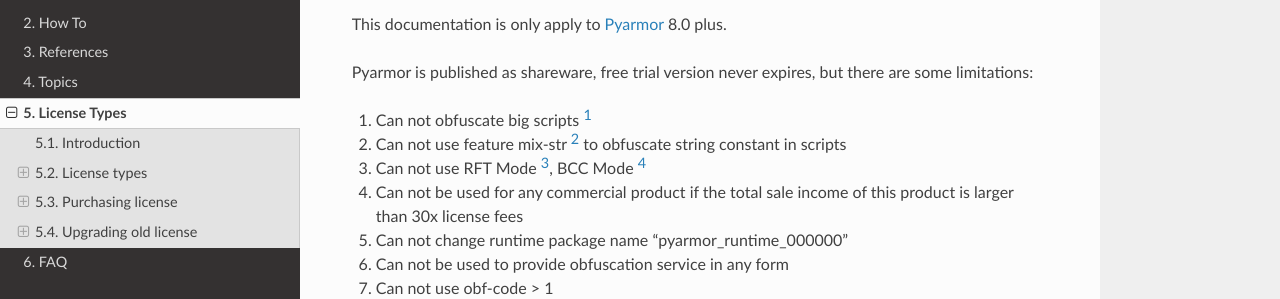
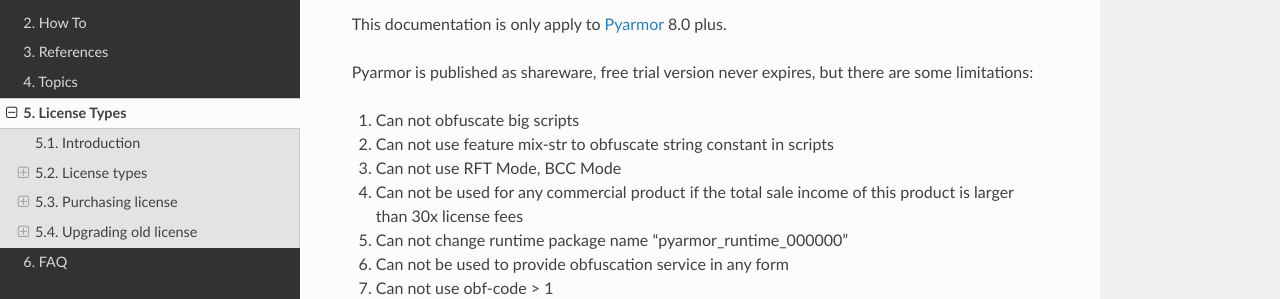
Before and after one commit to dashingsoft/pyarmor, a Sphinx documentation site: the page built from docs/licenses.rst, in a window 1280 px wide and 900 px high, scrolled down 303 px. Shown: the part 152-451 px from the top of the window. Built offline with Sphinx 7.4.7 and the Read the Docs theme 2.0.0, drawn with Linux system fonts in a browser that asks for light colours.

Commit message:
Refine note number

```diff
--- a/docs/licenses.rst
+++ b/docs/licenses.rst
@@ -16,9 +16,9 @@
 
 Pyarmor is published as shareware, free trial version never expires, but there are some limitations:
 
-(1) Can not obfuscate big scripts [1]_
-(2) Can not use feature mix-str [2]_ to obfuscate string constant in scripts
-(3) Can not use RFT Mode [3]_, BCC Mode [4]_
+(1) Can not obfuscate big scripts
+(2) Can not use feature mix-str to obfuscate string constant in scripts
+(3) Can not use RFT Mode, BCC Mode
 (4) Can not be used for any commercial product if the total sale income of this product is larger than 30x license fees
 (5) Can not change runtime package name "pyarmor_runtime_000000"
 (6) Can not be used to provide obfuscation service in any form
```
Also changed, not shown: other parts of docs/licenses.rst (+4 -4 lines).
